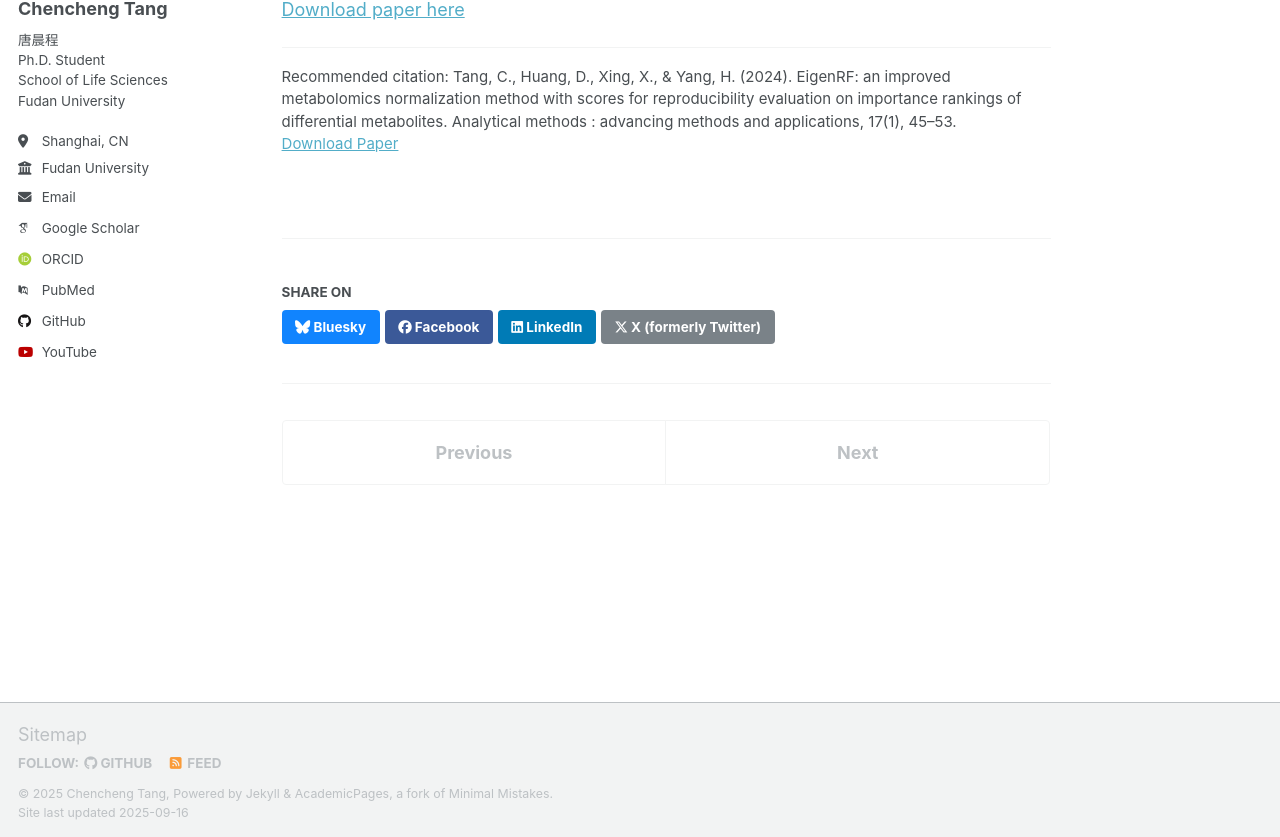
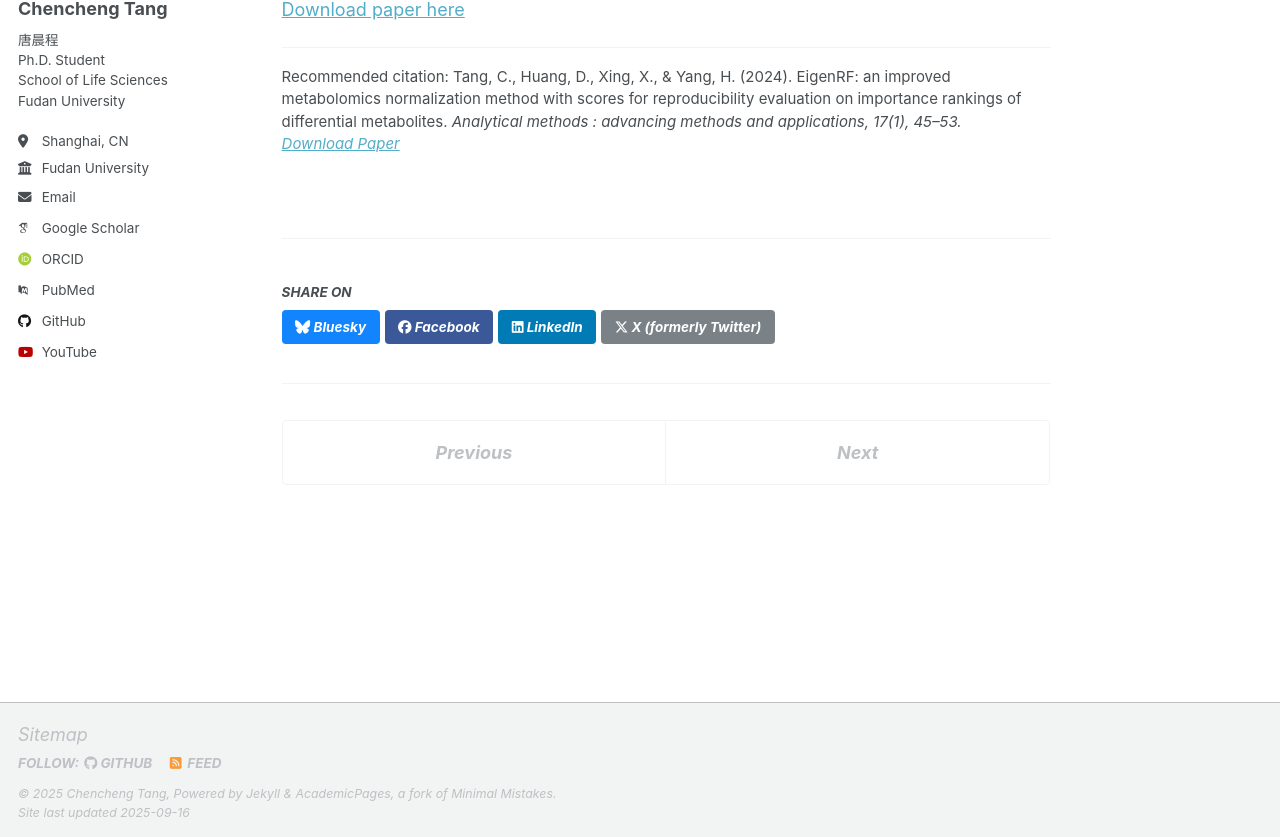
Before and after one commit to AI4Sfrontline/ai4sfrontline.github.io, a Jekyll site: the page built from _publications/2024-12-19-Anal-Methods.md, in a window 1280 px wide and 1146 px high. Shown: the part 306-1143 px from the top of the window. Built offline with Jekyll 4.4.1, drawn with Linux system fonts in a browser that asks for light colours; some web fonts are replaced; a script that is not in the unit is left out.

```diff
--- a/_publications/2024-12-19-Anal-Methods.md
+++ b/_publications/2024-12-19-Anal-Methods.md
@@ -7,7 +7,7 @@ excerpt: 'Screening differential metabolites is of great significance in biomark
 date: 2024-12-19
 venue: 'Analytical Methods'
 paperurl: 'https://pubs.rsc.org/en/content/articlelanding/2025/ay/d4ay01569j'
-citation: 'Tang, C., Huang, D., Xing, X., & Yang, H. (2024). EigenRF: an improved metabolomics normalization method with scores for reproducibility evaluation on importance rankings of differential metabolites. Analytical methods : advancing methods and applications, 17(1), 45–53.'
+citation: 'Tang, C., Huang, D., Xing, X., & Yang, H. (2024). EigenRF: an improved metabolomics normalization method with scores for reproducibility evaluation on importance rankings of differential metabolites. <i>Analytical methods : advancing methods and applications<i>, 17(1), 45–53.'
 ---
 [Link to this paper](https://doi.org/10.1039/D4AY01569J)
 
```
